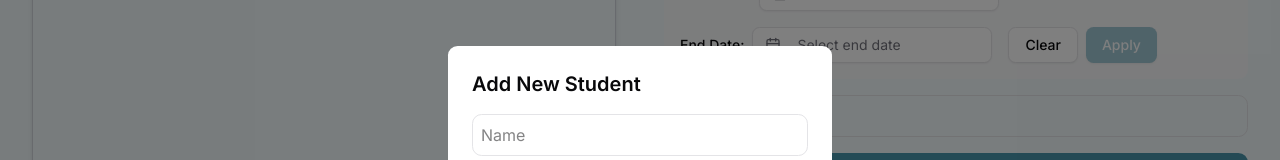
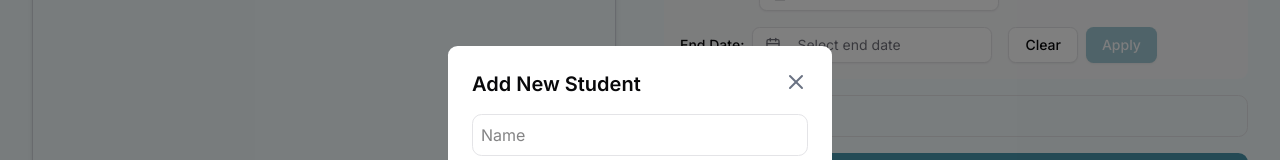
Before and after one commit to khangronky/scanner, a Next.js app: page / in a window 1280 px wide. Both pictures are taken after typing "Sample" into the empty fields and a click on the button "Add Manually". Shown: the part 201-361 px from the top of the page. Built offline with nearby package versions, Linux system fonts and the light colour scheme.

Commit message:
fix: Adjust close button positioning in AddStudentModal

```diff
--- a/src/components/AddStudentModal.tsx
+++ b/src/components/AddStudentModal.tsx
@@ -32,13 +32,13 @@ const AddStudentModal: React.FC<AddStudentModalProps> = ({
   return (
     <div className="fixed inset-0 z-50 bg-black/50 flex items-center justify-center">
       <div className="bg-white p-6 rounded-lg w-96">
-        <div className="flex justify-between items-center mb-4">
+        <div className="flex relative justify-between items-center mb-4">
           <h2 className="text-xl font-semibold">Add New Student</h2>
           <button
             role="button"
             aria-label="Close"
             onClick={onClose}
-            className="absolute top-2 right-2 text-gray-500 hover:text-gray-700"
+            className="absolute top-0 right-0 text-gray-500 hover:text-gray-700"
           >
             <X className="w-6 h-6" />
           </button>
```
